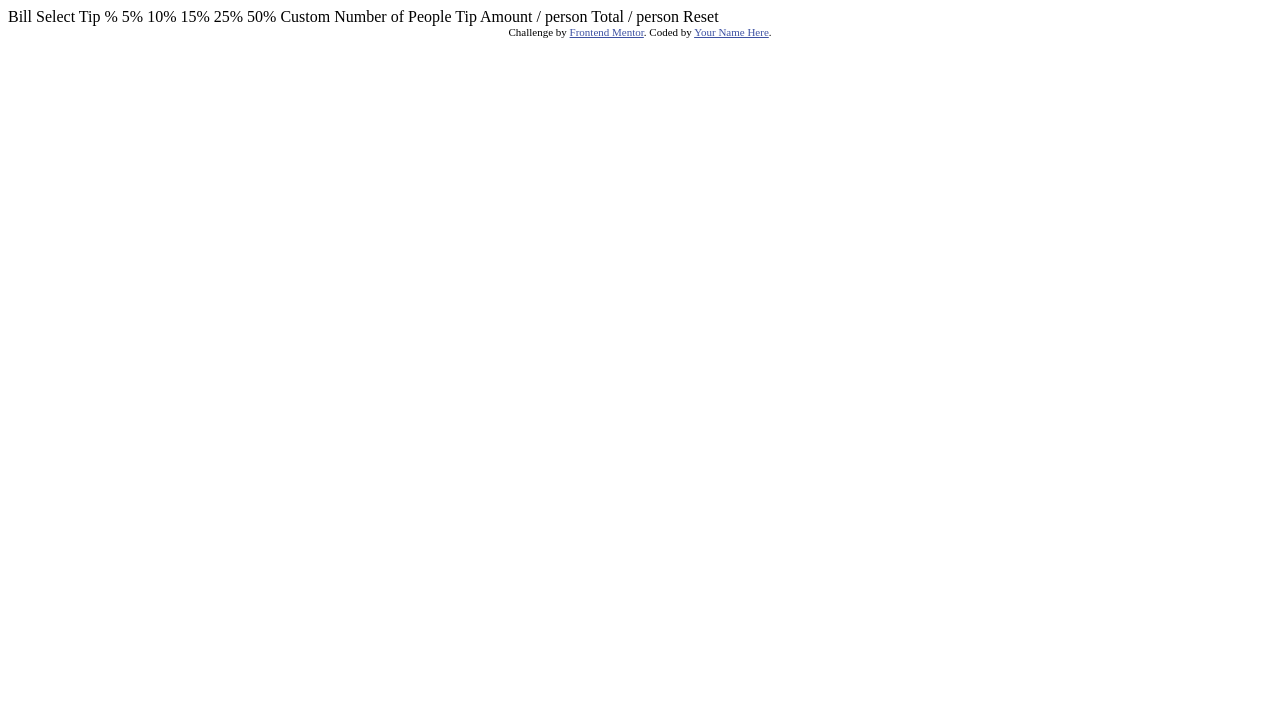
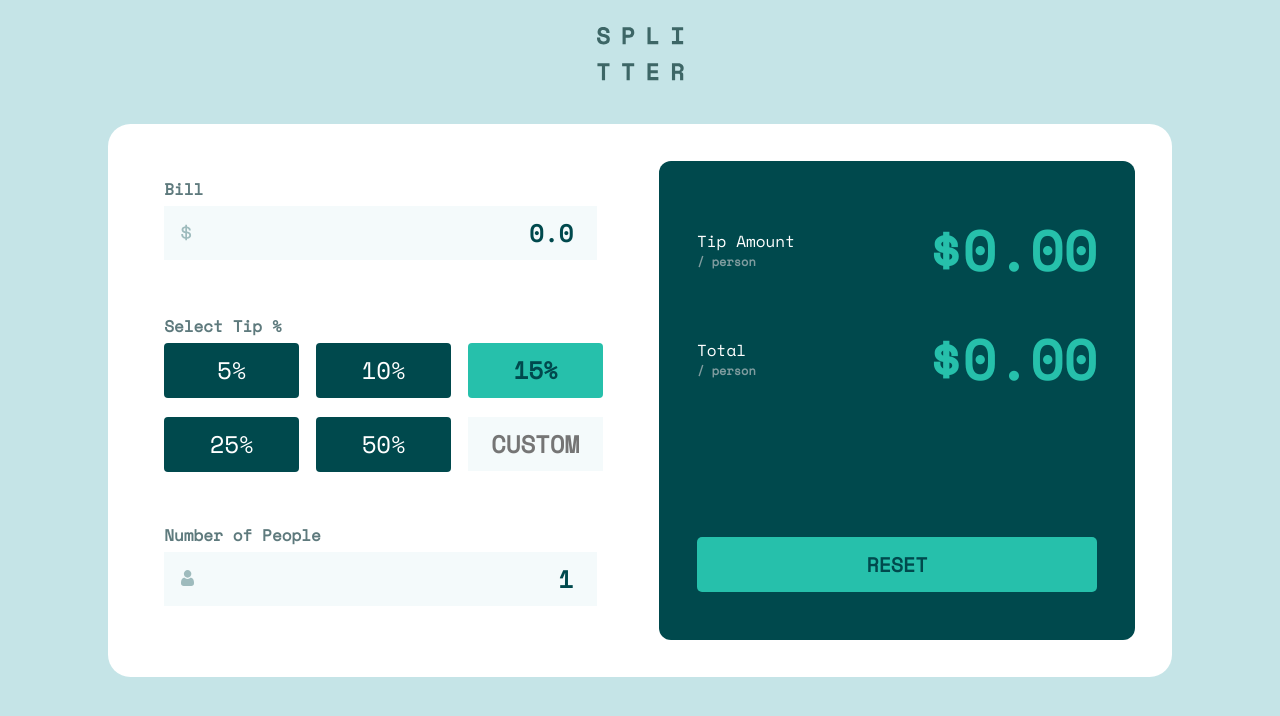
Before and after one commit to ernur-burshak/Tip-calculator-app, a plain HTML site: page index.html in a window 1280 px wide. Drawn offline with nearby package versions, Linux system fonts and the light colour scheme.

Commit message:
finish all project

```diff
--- a/index.html
+++ b/index.html
@@ -1,21 +1,68 @@
 <!DOCTYPE html>
 <html lang="en">
   <head>
-  <meta charset="UTF-8">
-  <meta name="viewport" content="width=device-width, initial-scale=1.0"> <!-- displays site properly based on user's device -->
+    <meta charset="UTF-8" />
+    <meta name="viewport" content="width=device-width, initial-scale=1.0" />
+    <!-- displays site properly based on user's device -->
 
-  <link rel="icon" type="image/png" sizes="32x32" href="./images/favicon-32x32.png">
+    <link
+      rel="icon"
+      type="image/png"
+      sizes="32x32"
+      href="./images/favicon-32x32.png"
+    />
+
+    <link rel="stylesheet" href="style/style.css" />
 
     <title>Frontend Mentor | Tip calculator app</title>
-
-  <!-- Feel free to remove these styles or customise in your own stylesheet 👍 -->
-  <style>
-    .attribution { font-size: 11px; text-align: center; }
-    .attribution a { color: hsl(228, 45%, 44%); }
-  </style>
   </head>
   <body>
+    <div class="logo"><img src="images/logo.svg" alt="" /></div>
+    <div class="tip-calculator">
+      <div class="part1">
+        <label for="">Bill</label>
+        <input type="number" class="input bill-input" id="bill-input" />
+        <label for="">Select Tip %</label>
+        <div class="tip">
+          <div class="tips tip-5">5%</div>
+          <div class="tips tip-10">10%</div>
+          <div class="tips tip-15 active-tip">15%</div>
+          <div class="tips tip-25">25%</div>
+          <div class="tips tip-50">50%</div>
+          <div id="tip-custom">
+            <input type="number" class="tip-custom" placeholder="CUSTOM" />
+          </div>
+        </div>
+        <div class="peopleLabel">
+          <label for="">Number of People</label>
+          <label for="" class="error">Can't be zero</label>
+        </div>
+        <input type="number" class="input people-input" />
+      </div>
 
+      <div class="result">
+        <div class="tip-amount">
+          <div class="text">
+            <p>Tip Amount</p>
+            <p class="person">/ person</p>
+          </div>
+
+          <div class="amount" id="tip-amount">$4.27</div>
+        </div>
+
+        <div class="total">
+          <div class="text">
+            <p>Total</p>
+            <p class="person">/ person</p>
+          </div>
+
+          <div class="amount" id="total-amount">$32.79</div>
+        </div>
+
+        <div class="reset">RESET</div>
+      </div>
+    </div>
+    <!--
   Bill
 
   Select Tip %
@@ -35,10 +82,15 @@
   / person
 
   Reset
+ -->
 
     <div class="attribution">
-    Challenge by <a href="https://www.frontendmentor.io?ref=challenge" target="_blank">Frontend Mentor</a>.
-    Coded by <a href="#">Your Name Here</a>.
+      Challenge by
+      <a href="https://www.frontendmentor.io?ref=challenge" target="_blank"
+        >Frontend Mentor</a
+      >. Coded by <a href="#">Ernur</a>.
     </div>
+
+    <script src="./script/main.js"></script>
   </body>
 </html>
--- /dev/null
+++ b/script/main.js
@@ -0,0 +1,84 @@
+let billValue = 0.0;
+let tipValue = 0.15;
+let peopleValue = 1;
+
+const billInput = document.querySelector(".bill-input");
+const tips = document.querySelectorAll(".tips");
+const tipCustom = document.querySelector(".tip-custom");
+const peopleInput = document.querySelector(".people-input");
+const tipPerPerson = document.getElementById("tip-amount");
+const totalPerPerson = document.getElementById("total-amount");
+const resetButton = document.querySelector(".reset");
+const error = document.querySelector(".error");
+
+billInput.addEventListener("input", billInputFun);
+tips.forEach((val) => {
+  val.addEventListener("click", handleclick);
+});
+tipCustom.addEventListener("input", tipInputFun);
+peopleInput.addEventListener("input", peopleInputFun);
+resetButton.addEventListener("click", reset);
+
+billInput.value = "0.0";
+peopleInput.value = "1";
+tipPerPerson.innerHTML = `$${(0.0).toFixed(2)}`;
+totalPerPerson.innerHTML = `$${(0.0).toFixed(2)}`;
+
+function billInputFun() {
+  if (billInput.value === "") {
+    billInput.value = 0;
+  }
+  billValue = parseFloat(billInput.value);
+  calculateTip();
+}
+
+function handleclick(e) {
+  tips.forEach((val) => {
+    val.classList.remove("active-tip");
+    if (e.target.innerHTML == val.innerHTML) {
+      val.classList.add("active-tip");
+      tipValue = parseFloat(val.innerHTML) / 100;
+    }
+  });
+  calculateTip();
+  tipCustom.value = "";
+}
+
+function tipInputFun() {
+  tipValue = parseFloat(tipCustom.value / 100);
+
+  tips.forEach((val) => {
+    val.classList.remove("active-tip");
+  });
+  calculateTip();
+}
+
+function peopleInputFun() {
+  peopleValue = parseFloat(peopleInput.value);
+  calculateTip();
+
+  if (peopleValue < 1) {
+    error.style.display = "flex";
+    peopleInput.style.border = "thick solid red";
+  } else {
+    error.style.display = "none";
+    peopleInput.style.border = "none";
+  }
+}
+
+function reset() {
+  billInput.value = "0.0";
+  billInputFun();
+  peopleInput.value = "1";
+  peopleInputFun();
+  tipCustom.value = "";
+}
+
+function calculateTip() {
+  if (peopleValue >= 1) {
+    let tipAmount = (billValue * tipValue) / peopleValue;
+    let total = (billValue + tipAmount) / peopleValue;
+    tipPerPerson.innerHTML = `$${tipAmount.toFixed(2)}`;
+    totalPerPerson.innerHTML = `$${total.toFixed(2)}`;
+  }
+}
--- /dev/null
+++ b/style/style.css
@@ -0,0 +1,204 @@
+@import url("https://fonts.googleapis.com/css2?family=Space+Mono&display=swap");
+
+* {
+  margin: 0;
+  padding: 0;
+}
+
+body {
+  height: 100vh;
+  width: 100%;
+  background-color: hsl(185, 41%, 84%);
+  font-family: "Space Mono", monospace;
+}
+
+.logo {
+  text-align: center;
+  margin-top: 1.7rem;
+  margin-bottom: 2.3rem;
+}
+
+.tip-calculator {
+  background-color: white;
+  display: flex;
+  flex-direction: column;
+  padding: 2rem;
+  border-radius: 1.4rem 1.4rem 0 0;
+}
+
+label {
+  color: hsl(186, 14%, 43%);
+  margin-bottom: 0.3rem;
+  font-weight: 700;
+}
+
+input {
+  border: none;
+  outline: none;
+  padding: 5px;
+  padding-right: 18px;
+  background-position: 17px 15px;
+  background-repeat: no-repeat;
+  background-color: hsl(189, 47%, 97%);
+  text-align: right;
+  font-size: 24px;
+  color: hsl(183, 100%, 15%);
+  font-weight: bolder;
+  font-family: "Space Mono", monospace;
+}
+
+.bill-input {
+  background-image: url("../images/icon-dollar.svg");
+  margin-bottom: 36px;
+}
+
+.tip {
+  margin-bottom: 0.7rem;
+  display: grid;
+  grid-template-columns: 144px 144px;
+  row-gap: 2em;
+  column-gap: 18px;
+  margin-bottom: 2rem;
+}
+
+.tips {
+  background-color: hsl(183, 100%, 15%);
+  color: white;
+  height: 48px;
+  display: flex;
+  justify-content: center;
+  align-items: center;
+  font-size: 24px;
+  border-radius: 4px;
+  cursor: pointer;
+}
+
+.active-tip {
+  color: hsl(183, 100%, 15%);
+  background-color: hsl(172, 67%, 45%);
+  font-weight: bolder;
+}
+
+.people-input {
+  background-image: url("../images/icon-person.svg");
+  margin-bottom: 2.4rem;
+}
+
+.result {
+  background-color: hsl(183, 100%, 15%);
+  color: white;
+  padding: 39px 21px;
+  border-radius: 12px;
+}
+
+.tip-amount,
+.total {
+  display: flex;
+  align-items: center;
+  justify-content: space-between;
+  margin-bottom: 1.7rem;
+}
+
+.person {
+  font-size: 12px;
+  color: hsl(184, 14%, 56%);
+  font-weight: 700;
+}
+
+.amount {
+  font-size: 28px;
+  color: hsl(172, 67%, 45%);
+  font-weight: 700;
+}
+
+.reset {
+  text-align: center;
+  font-size: 20px;
+  font-weight: 700;
+  color: hsl(183, 100%, 15%);
+  background-color: hsl(172, 67%, 45%);
+  padding: 9px 0 9px 0;
+  border-radius: 5px;
+  cursor: pointer;
+}
+
+#tip-custom input {
+  box-sizing: border-box;
+  width: 100%;
+}
+
+.peopleLabel {
+  display: flex;
+  justify-content: space-between;
+}
+
+.error {
+  color: red;
+  display: none;
+}
+
+.attribution {
+  display: none;
+}
+
+@media screen and (min-width: 1000px) {
+  body {
+    display: flex;
+    flex-direction: column;
+    align-items: center;
+  }
+
+  input {
+    width: 415px;
+    padding: 9px;
+    background-position: 17px 18px;
+  }
+
+  .tip-calculator {
+    width: 990px;
+    flex-direction: row;
+    border-radius: 1.4rem;
+    padding: 2.3rem;
+    height: 479px;
+  }
+
+  .part1 {
+    margin-top: 1rem;
+    margin-left: 1.2rem;
+    display: flex;
+    flex-direction: column;
+  }
+
+  .bill-input {
+    margin-bottom: 3.4rem;
+  }
+
+  .tip {
+    grid-template-columns: 135px 135px 135px;
+    row-gap: 1.2rem;
+    column-gap: 17px;
+    margin-bottom: 3.2rem;
+  }
+
+  .tips {
+    height: 55px;
+  }
+
+  .result {
+    margin-left: auto;
+    width: 400px;
+    display: flex;
+    flex-direction: column;
+    align-content: space-between;
+    padding: 48px 38px;
+  }
+
+  .amount {
+    font-size: 55px;
+  }
+
+  .reset {
+    padding: 13px 0 13px 0;
+    margin-top: auto;
+  }
+}
```
Also changed, not shown: script/test.js (added, +82 -0 lines). Lines whose indentation alone changed are shown as unchanged.
